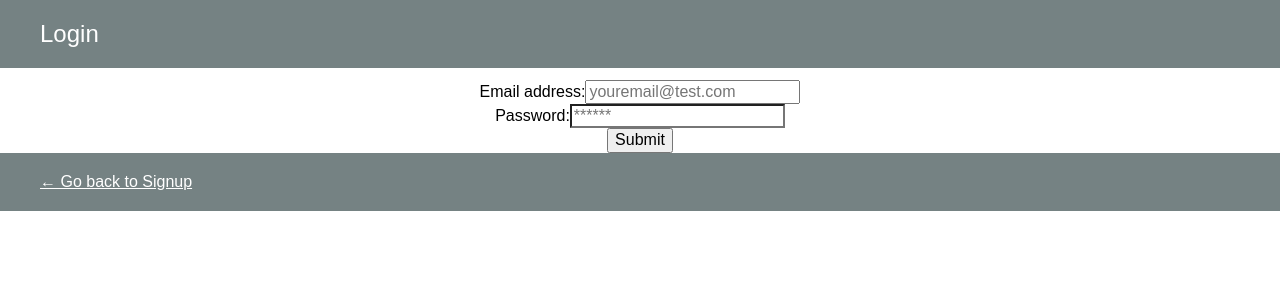
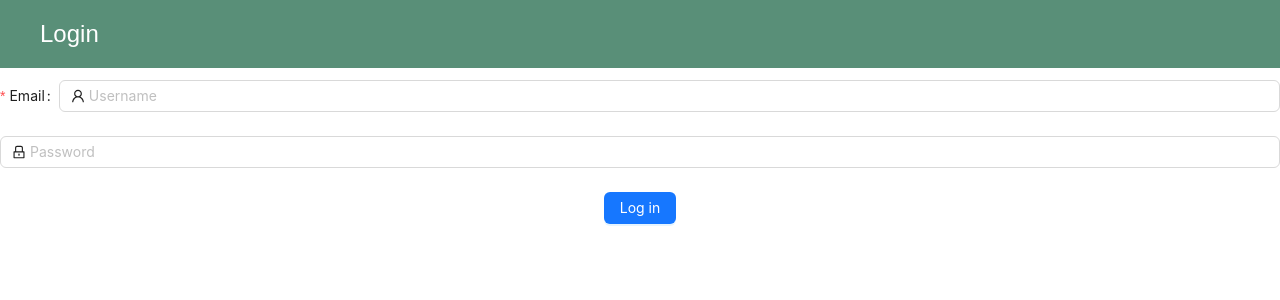
Before and after one commit to Kokkonut/hospo-order, a React (Create React App) app in the folder client/: page /login in a window 1280 px wide. Shown: the top 300 px of the page. Built offline with nearby package versions, Linux system fonts and the light colour scheme.

Commit message:
Login CSS

```diff
--- a/client/src/assets/App.css
+++ b/client/src/assets/App.css
@@ -2,9 +2,9 @@
   text-align: center;
 }
 
-
+/* LOGIN PAGES */
 .back {
-  background-color: #758283;
+  background-color: #598f78;
   color: white;
   position: relative;
 
@@ -16,7 +16,7 @@
 }
 
 .header {
-  background-color: #758283;
+  background-color: #598f78;
   color: white;
   position: relative;
 
@@ -35,3 +35,13 @@
   display: flex;
   justify-content:space-between;
 }
+
+.links{
+  color: beige;
+}
+
+.loginContent {
+  background-image: URL('./wallpaper.jpg');
+  width: 100%;
+  height: 100%;
+}
--- a/client/src/components/Login/LoginLinks.js
+++ b/client/src/components/Login/LoginLinks.js
@@ -5,9 +5,9 @@ const LoginLinks = () => {
   return (
     <div className="container">
         <div >
-            <Link to="/login">Login</Link>
+            <Link to="/login" className='links'>Login</Link>
             <br/>
-            <Link to="/signup">Create Account</Link>
+            <Link to="/signup" className='links'>Create Account</Link>
         </div>
       </div>
  )
--- a/client/src/components/Login/LoginMain.js
+++ b/client/src/components/Login/LoginMain.js
@@ -3,7 +3,8 @@ import React, { useState } from 'react';
 import { useMutation } from '@apollo/client';
 import { LOGIN } from '../../utils/mutations';
 import Auth from '../../utils/auth';
-// import { Form, Button,  Input } from 'antd';
+import { LockOutlined, UserOutlined } from '@ant-design/icons';
+import { Button, Checkbox, Form, Input } from 'antd';
 
 
 function LoginMain(props) {
@@ -32,42 +33,61 @@ function LoginMain(props) {
     });
   };
 
+  const onFinish = (values) => {
+    console.log('Received values of form: ', values);
+  };
   return (
     <div className="container">
+      <h2 className='header' >Login</h2>
+      <Form name="normal_login"
+        className="login-form"
+        initialValues={{
+          remember: true,
+        }}
+        onFinish={onFinish}
+        onSubmit={handleFormSubmit}>
 
+        <Form.Item
+          name="email" label="Email"
+          rules={[
+            {
+              required: true,
+              message: 'Please enter your email'
+            },
+            {
+              type: 'email',
+              message: 'Email is not valid'
+            },
+          ]}>
+            <Input prefix={<UserOutlined className="site-form-item-icon" />} placeholder="Username" />
+      </Form.Item>
+      <Form.Item
+        name="password"
+        rules={[
+          {
+            required: true,
+            message: 'Please input your Password!',
+          },
+        ]}
+      >
+        <Input
+          prefix={<LockOutlined className="site-form-item-icon" />}
+          type="password"
+          placeholder="Password"
+        />
+      </Form.Item>
+      <Form.Item>
 
-      <h2 className='header' >Login</h2>
-      <form onSubmit={handleFormSubmit}>
-        <div>
-          <label htmlFor="email">Email address:</label>
-          <input
-            placeholder="youremail@test.com"
-            name="email"
-            type="email"
-            id="email"
-            onChange={handleChange}
-          />
-        </div>
-        <div>
-          <label htmlFor="pwd">Password:</label>
-          <input
-            placeholder="******"
-            name="password"
-            type="password"
-            id="pwd"
-            onChange={handleChange}
-          />
-        </div>
-        {error ? (
-          <div>
-            <p className="error-text">The provided credentials are incorrect</p>
-          </div>
-        ) : null}
-        <div>
-          <button type="submit">Submit</button >
-        </div>
-      </form>
-      <Link className="back" to="/">← Go back to Signup</Link>
+        <Button type="primary" htmlType="submit" className="login-form-button">
+          Log in
+        </Button>
+
+      </Form.Item>
+    </Form>
+
+      {/* <div>
+  <Link className="back" to="/">← Go back to Signup</Link>
+  </div> */}
     </div>
   );
 }
--- a/client/src/pages/Home.js
+++ b/client/src/pages/Home.js
@@ -44,8 +44,9 @@ const Home = () => {
       </div>
       )}
 
-       < Menu />
-
+       {!showHours &&(
+        < Menu />
+       )}
 
     </div>
 
--- a/client/src/pages/Login.js
+++ b/client/src/pages/Login.js
@@ -1,25 +1,45 @@
 import React from 'react'
 import LoginLinks from '../components/Login/LoginLinks';
-// import LoginMain from '../components/Login/LoginMain';
-// import LoginCreate from '../components/Login/LoginCreate';
 import '../assets/App.css';
-// import wallpaper from '../assets/wallpaper.jpg'
 
-// import { Button } from 'antd';
+import { Layout } from 'antd';
+const { Header, Footer, Content } = Layout;
+const headerStyle = {
+  textAlign: 'center',
+  color: '#fff',
+  height: 64,
+  paddingInline: 50,
+  lineHeight: '64px',
+  backgroundColor: '#598f78',
+};
+const contentStyle = {
+  textAlign: 'center',
+  minHeight: 120,
+  lineHeight: '120px',
+  color: '#fff',
+  backgroundColor: '#d4a4a4',
+};
+
+const footerStyle = {
+  textAlign: 'center',
+  color: '#fff',
+  backgroundColor: '#598f78',
+};
 
 const Login = () => {
   return (
+
     <div className="container">
+      <Layout>
+        <Header style={headerStyle}>Cafe Title</Header>
+        <Content style={contentStyle} className="loginContent">
+          <LoginLinks />
+        </Content>
+        <Footer style={footerStyle}>Footer</Footer>
+      </Layout>
 
-        <div >
-             <LoginLinks />
-            {/* <img className='background' src={wallpaper} alt="Wallpaper"  /> */}
-            {/* <h1 className='header'>INSERT LOGO</h1> */}
+    </div>
+  )
+};
 
-
-      </div>
-      </div>
- )
- };
-
- export default Login;
+export default Login;
```
Also changed, not shown: client/src/components/Login/LoginCreate.js (+8 -0 lines).
